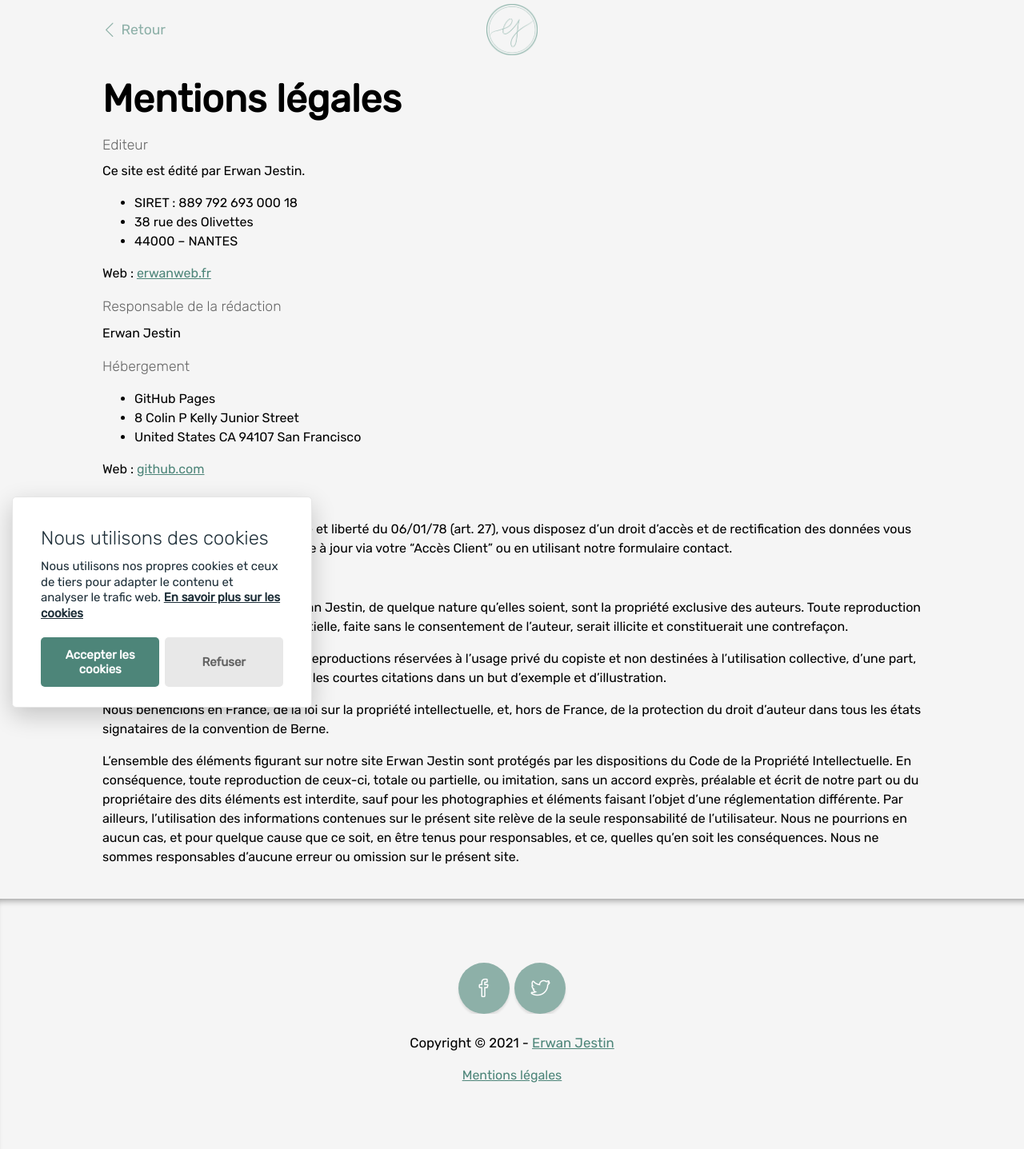
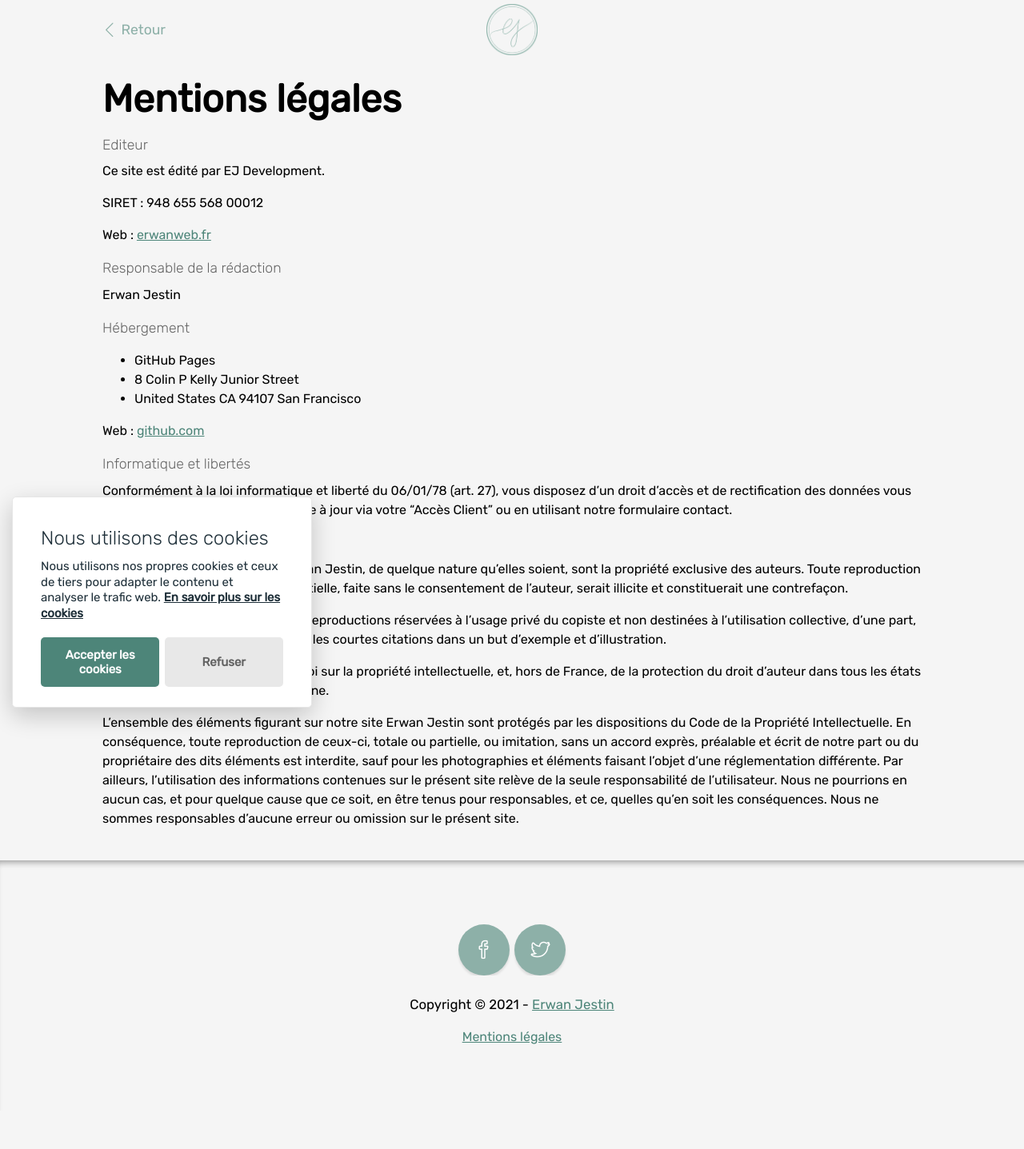
Before and after one commit to ErwanJes/ej-portfolio, a Jekyll site: the page built from pages/legal.md, in a window 1280 px wide. Shown: the whole page at 80% size. Built offline with Jekyll 4.4.1, drawn with Linux system fonts in a browser that asks for light colours; a script that is not in the unit is left out; comment, search, counter and statistics services are not loaded; after the commit the page ends 1389 px from its top, so only the background shows below that.

Commit message:
[legale] Update legale information

```diff
--- a/pages/legal.md
+++ b/pages/legal.md
@@ -7,11 +7,9 @@ permalink: /legal/
 
 ### Editeur
 
-Ce site est édité par Erwan Jestin.
+Ce site est édité par EJ Development.
 
-- SIRET : 889 792 693 000 18
-- 38 rue des Olivettes
-- 44000 – NANTES
+SIRET : 948 655 568 00012
 
 Web : [erwanweb.fr](https://erwanweb.fr)
 
```
